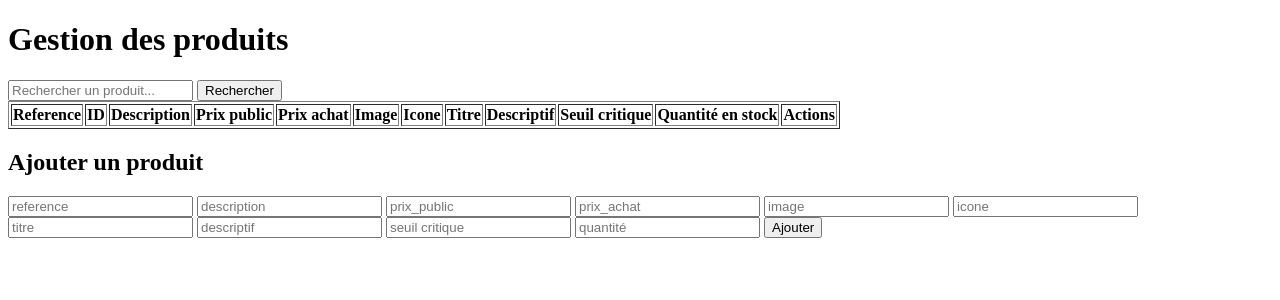
After one commit to math208208/projetPHP, a PHP site: page /View/vuAdminProduit.php in a window 1280 px wide. The commit adds this page. Shown: the top 300 px of the page. Run offline with PHP 8.4, Linux system fonts and the light colour scheme; lists and menus that the app fills with data are empty.

Commit message:
gestion table produits + gestion stock

```diff
--- a/Controller/ControllerAdminClient.php
+++ b/Controller/ControllerAdminClient.php
@@ -17,7 +17,7 @@ class ControllerAdminCLient {
     public function deleteClient(){
         $id=$_POST['id'];
         $clients = $this->model->deleteClient($id);
-        header(header: 'Location: index.php?action=admin');
+        header(header: 'Location: index.php?action=adminClient');
         exit;
     }
 
@@ -26,7 +26,7 @@ class ControllerAdminCLient {
         $prenom=$_POST['prenom'];
         $email=$_POST['email'];
         $clients = $this->model->addClient($nom,$prenom,$email );
-        header(header: 'Location: index.php?action=admin');
+        header(header: 'Location: index.php?action=adminClient');
         exit;
     }
 
--- /dev/null
+++ b/View/vuAdminProduit.php
@@ -0,0 +1,106 @@
+<!DOCTYPE html>
+<html lang="fr">
+<head>
+    <title>Admin - M&A Cookies</title>
+    <meta charset="UTF-8">
+    <meta name="viewport" content="width=device-width, initial-scale=1.0">
+    <link rel="icon" type="image/png" href="assets/favicon.png">
+
+</head>
+
+<body>
+    <h1>Gestion des produits</h1>
+
+    <!-- Formulaire de recherche -->
+    <form method="post" action="index.php?action=findProduit">
+        <input type="text" name="search" placeholder="Rechercher un produit..." value="<?= htmlspecialchars($_POST['search'] ?? '') ?>" >
+        <button type="submit">Rechercher</button>
+    </form>
+
+    <!-- Table des clients -->
+    <table border="1">
+        <thead>
+            <tr>
+                <th>Reference</th>
+                <th>ID</th>
+                <th>Description</th>
+                <th>Prix public</th>
+                <th>Prix achat</th>
+                <th>Image</th>
+                <th>Icone</th>
+                <th>Titre</th>
+                <th>Descriptif</th>
+                <th>Seuil critique</th>
+                <th>Quantité en stock</th>
+                <th>Actions</th>
+            </tr>
+        </thead>
+
+        <tbody>
+        <?php if (!empty($produits)): ?>
+            <?php foreach ($produits as $key=>$produit): ?>
+                <tr>
+                    <td><?= $produit['reference'] ?></td>
+                    <td><?= $produit['id'] ?></td>
+                    <td><?= htmlspecialchars($produit['description']) ?></td>
+                    <td><?= htmlspecialchars($produit['prix_public']) ?></td>
+                    <td><?= htmlspecialchars($produit['prix_achat']) ?></td>
+                    <td><?= htmlspecialchars($produit['image'] ?? '') ?></td>
+                    <td><?= htmlspecialchars($produit['icone'] ?? '') ?></td>
+                    <td><?= htmlspecialchars($produit['titre']) ?></td>
+                    <td><?= htmlspecialchars(string: $produit['descriptif']) ?></td>
+                    <td>
+                    <?php
+                        $seuilCritique = 'Aucune donnée';
+                        foreach ($stock as $stockItem) {
+                            if ($stockItem['produit_id'] == $produit['id']) {
+                                $seuilCritique = $stockItem['seuil_critique'];
+                                break;
+                            }
+                        }
+                        echo htmlspecialchars($seuilCritique);
+                        ?>
+                    <td>
+                    <?php
+                        $quantite = 'Aucune donnée';
+                        foreach ($stock as $stockItem) {
+                            if ($stockItem['produit_id'] == $produit['id']) {
+                                $quantite = $stockItem['quantité'];
+                                break;
+                            }
+                        }
+                        echo htmlspecialchars($quantite);
+                    ?>
+
+                    <td>
+                        <form method="post" action="index.php?action=deleteProduit" style="display:inline;">
+                            <input type="hidden" name="id" value="<?= $produit['id'] ?>">
+                            <input type="hidden" name="action" value="deleteProduit">
+                            <button type="submit">Supprimer</button>
+                        </form>
+                    </td>
+                </tr>
+            <?php endforeach; ?>
+        <?php endif;?>
+        </tbody>
+    </table>
+
+    <!-- Formulaire d'ajout -->
+    <h2>Ajouter un produit</h2>
+    <form method="post" action="index.php?action=addProduit">
+        <input type="text" name="reference" placeholder="reference" required>
+        <input type="text" name="description" placeholder="description" required>
+        <input type="number" step="0.01" name="prix_public" placeholder="prix_public" required>
+        <input type="number" step="0.01" name="prix_achat" placeholder="prix_achat" required>
+        <input type="text" name="image" placeholder="image" >
+        <input type="text" name="icone" placeholder="icone" >
+        <input type="text" name="titre" placeholder="titre" required>
+        <input type="text" name="descriptif" placeholder="descriptif" required>
+        <input type="number" name="seuil" placeholder="seuil critique" required>
+        <input type="number" name="quantité" placeholder="quantité" required>
+
+        <input type="hidden" name="action" value="add">
+        <button type="submit">Ajouter</button>
+    </form>
+</body>
+</html>
```
Also changed, not shown: Controller/ControllerAdminProduit.php (added, +54 -0 lines), Model/ModelAdminProduit.php (added, +108 -0 lines), index.php (+20 -6 lines).
